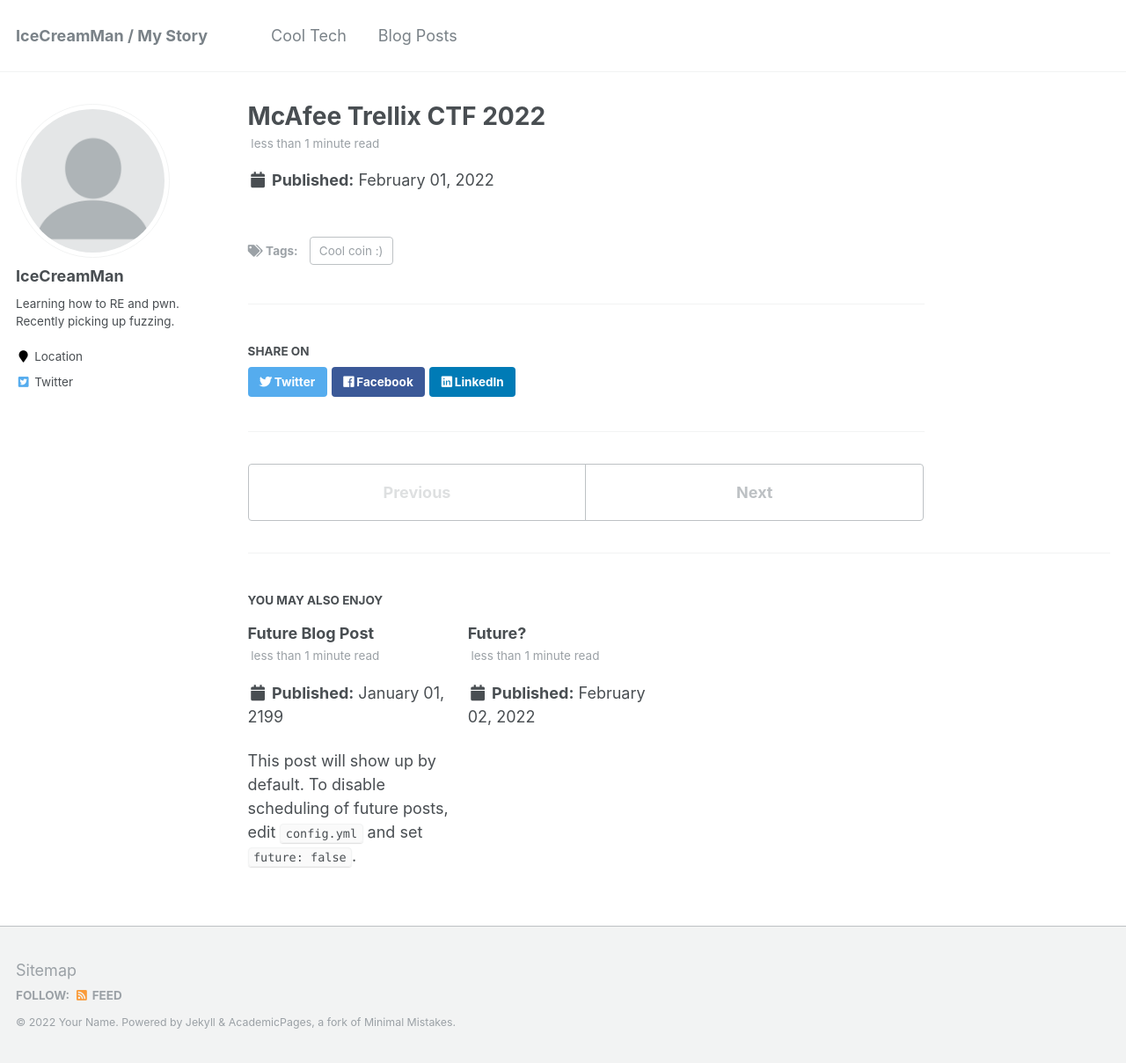
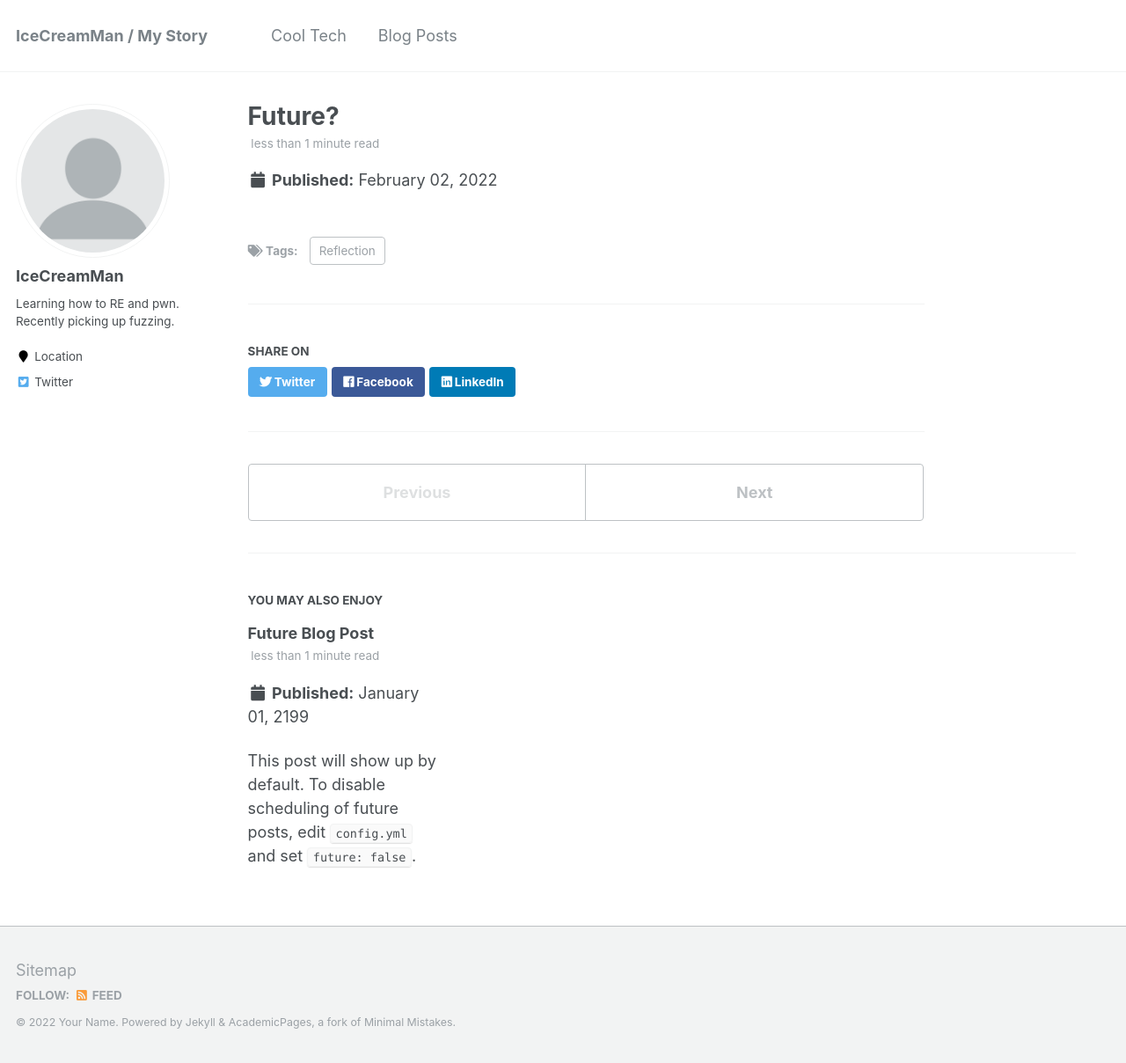
Before and after one commit to cddc12346/Old-github-io, a Jekyll site: the page built from _posts/2022-02-01-blog-post-1.md, in a window 1280 px wide and 1208 px high. Shown: the whole window at 88% size. Built offline with Jekyll 4.4.1, drawn with Linux system fonts in a browser that asks for light colours.

Commit message:
Cool tech

```diff
--- a/_posts/2022-02-01-blog-post-1.md
+++ b/_posts/2022-02-01-blog-post-1.md
@@ -1,7 +1,7 @@
 ---
-title: 'McAfee Trellix CTF 2022'
-date: 2022-02-01
+title: 'Future?'
+date: 2022-02-02
 permalink: /posts/2022/02/blog-post-1/
 tags:
-  - Cool coin :)
+  - Reflection
 ---
```
Also changed, not shown: _posts/2022-02-01-blog-post-2.md (deleted, +0 -7 lines).
